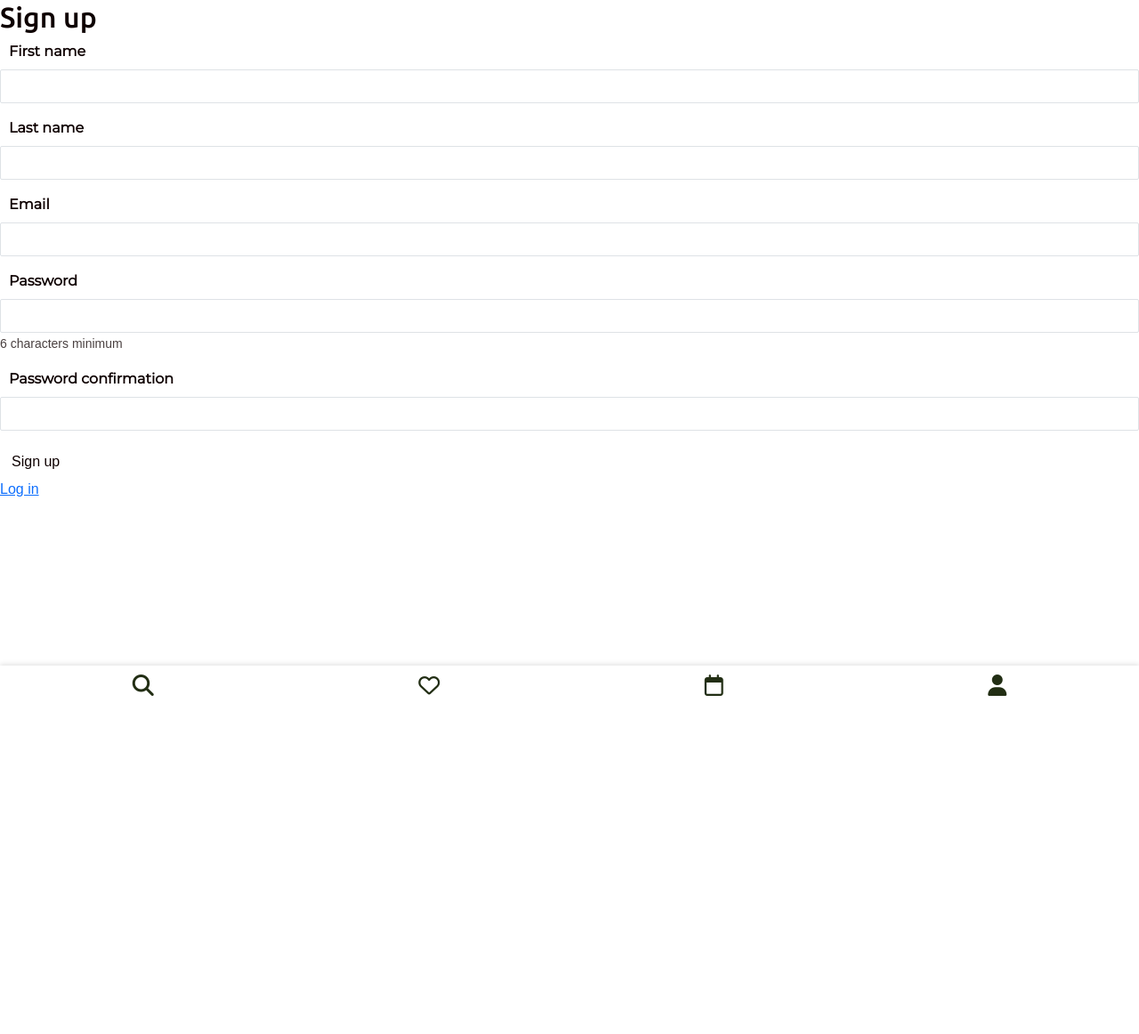
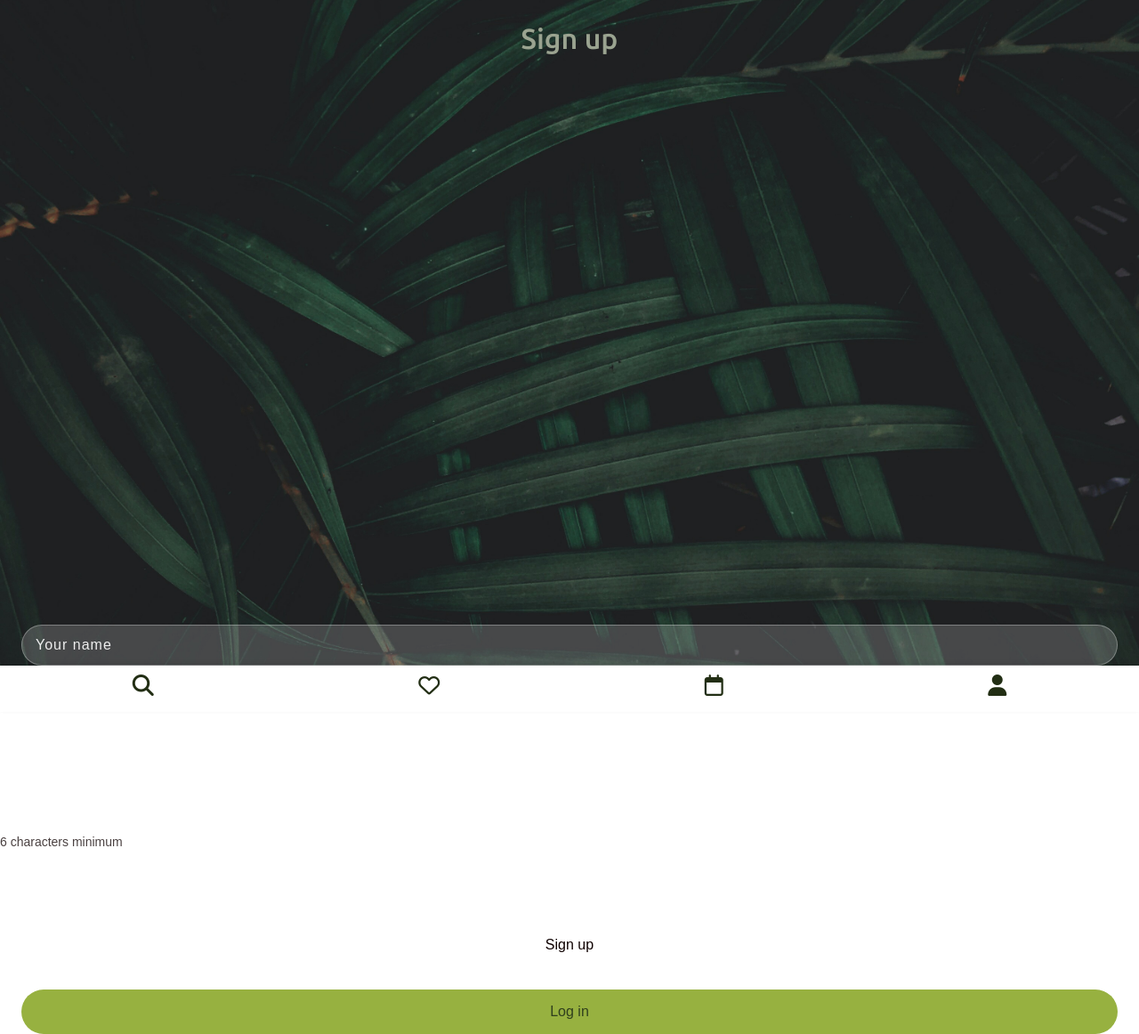
Before and after one commit to justdevelopin/CityGardens, a Rails app: page /users/sign_up in a window 1280 px wide. Shown: the whole page at 89% size. Before the commit the page ends 782 px from the top, so only its background shows below. Run offline with Rails 7, Linux system fonts and the light colour scheme; style sheets or scripts are compiled from the project's sources; some libraries are stand-ins or nearby versions.

Commit message:
login/signup style, forms fixed nearly

```diff
--- a/app/assets/stylesheets/application.scss
+++ b/app/assets/stylesheets/application.scss
@@ -21,3 +21,5 @@
 }
 
 @import "pages/index_search";
+@import "components/signup";
+@import "components/login";
--- /dev/null
+++ b/app/assets/stylesheets/components/login.scss.erb
@@ -0,0 +1,115 @@
+.sing-in-wrapper {
+  background-image: url(<%= asset_path('login.jpg') %>);
+  background-position: center;
+  background-repeat: no-repeat;
+  background-size: cover;
+  -webkit-background-size: cover;
+  -moz-background-size: cover;
+  -o-background-size: cover;
+  background-size: cover;
+}
+.sing-in-wrapper {
+    height: calc(100vh - 52px);
+    position: absolute;
+    left: 0px;
+    right: 0px;
+}
+
+
+.form-inputs input {
+    padding: 10px 0 10px 15px;
+    font-size: 17px;
+    font-weight: 300;
+    /* color: #ddd!important; */
+    letter-spacing: 1px;
+    border: none;
+    background: #ffffff2e;
+    box-sizing: border-box;
+    /* font-family: 'Mukta', sans-serif; */
+    width: calc(100% - 3rem);
+    outline: none;
+    font-size: 16px;
+    color: #fff!important;
+    border-radius: 1.8rem;
+    border: solid 1px #ffffff4d;
+    margin-left: 1.5rem;
+    margin-right: 1.5rem;
+}
+.form-inputs input:active, .form-inputs input:focus {
+    background: #ffffffa3;
+    border: solid 1px #316d09;
+    box-shadow: 0 1px 1px rgba(0, 0, 0, 0.075) inset, 0 0 8px rgba(126, 239, 104, 0.6);
+    outline: 0 none;
+}
+
+.form-inputs input::placeholder {
+    /* font-size: 20px; */
+    color: #ffffffe8;
+}
+.shared-links-singup {
+    width: calc(100% - 3rem);
+    background: #97B140;
+    padding: 0.8rem;
+    border-radius: 1.8rem;
+    text-align: center;
+    margin-left: 1.5rem;
+    margin-right: 1.5rem;
+    color: #2f3f1d;
+    text-decoration: none;
+}
+.form-title {
+    width: calc(100% - 3rem);
+    margin-left: 1.5rem;
+    margin-right: 1.5rem;
+    text-align: center;
+    margin-top: 1.5rem;
+    margin-bottom: 1.5rem;
+    color: #9aa390;
+}
+
+.shared-links-forgot-password {
+    width: calc(100% - 3rem);
+    margin-left: 1.5rem;
+    margin-right: 1.5rem;
+    text-align: center;
+    margin-top: 0.5rem;
+    color: #fff;
+    font-size: 14px;
+}
+
+.registry-form-submit input {
+    width: calc(100% - 3rem);
+    margin-left: 1.5rem;
+    margin-right: 1.5rem;
+    margin-bottom: 1.5rem;
+    background: #fff;
+    border-radius: 1.8rem;
+    padding: 0.8rem;
+}
+.registry-input-remember .form-check {
+    width: calc(100% - 3rem);
+    margin-left: 1.5rem;
+    margin-right: 1.5rem;
+    color: #fff;
+    margin-bottom: 1.5rem;
+    border-bottom: solid 1px #ffffff47;
+    padding-bottom: 1.5rem;
+    padding-top: 0.6rem;
+}
+
+.form-container-registry .simple_form {
+    margin-top: 50%;
+}
+
+a {
+  text-decoration: none;
+  color: #2f3f1d;
+}
+
+.shared-links-forgot-password a {
+  color: #a7b2a5;
+}
+
+label.form-check-label.boolean.optional {
+    color: #cfcfcf;
+}
--- /dev/null
+++ b/app/assets/stylesheets/components/signup.scss.erb
@@ -0,0 +1,25 @@
+.shared-links-login {
+    width: calc(100% - 3rem);
+    background: #97B140;
+    padding: 0.8rem;
+    border-radius: 1.8rem;
+    text-align: center;
+    margin-left: 1.5rem;
+    margin-right: 1.5rem;
+    color: #2f3f1d;
+    text-decoration: none;
+}
+
+a {
+  text-decoration: none;
+  color: #2f3f1d;
+}
+.user_password .form-text {
+    width: calc(100% - 3rem);
+    margin-left: 1.5rem;
+    margin-right: 1.5rem;
+    color: #fff;
+    opacity: .6;
+    padding-left: 0.8rem;
+    margin-top: 0.8rem;
+}
--- a/app/assets/stylesheets/pages/_events_index.scss
+++ b/app/assets/stylesheets/pages/_events_index.scss
@@ -233,3 +233,9 @@
   margin-bottom: 1.5rem;
   border: solid 1px #ccc;
 }
+
+
+.custom-marker {
+  border-radius: 100%;
+  border: solid 4px #fff;
+}
--- a/app/assets/stylesheets/pages/_new_event.scss
+++ b/app/assets/stylesheets/pages/_new_event.scss
@@ -8,7 +8,6 @@
 
 .tirtuary-h {
   color: #485936;
-
 }
 
 .action-button {
--- a/app/javascript/controllers/map_controller.js
+++ b/app/javascript/controllers/map_controller.js
@@ -22,6 +22,7 @@
   }
 
   addMarkersToMap() {
+
     this.currentMarkers.forEach(marker => marker.remove())
     this.currentMarkers = []
 
--- a/app/views/devise/registrations/new.html.erb
+++ b/app/views/devise/registrations/new.html.erb
@@ -1,29 +1,53 @@
-<h2>Sign up</h2>
-
-
+<div class="sing-in-wrapper">
+<div class="form-container-registry">
+  <div class="form-title">
+    <h2>Sign up</h2>
+  </div>
 <%= simple_form_for(resource, as: resource_name, url: registration_path(resource_name)) do |f| %>
   <%= f.error_notification %>
-
   <div class="form-inputs">
-    <%=  f.input :first_name %>
-    <%=  f.input :last_name %>
+    <%=  f.input :first_name,
+    input_html: { placeholder: "Your name" },
+                  label: false
+    %>
+    <%=  f.input :last_name,
+    input_html: { placeholder: "Your last name" },
+                  label: false
+    %>
 
     <%= f.input :email,
                 required: true,
                 autofocus: true,
-                input_html: { autocomplete: "email" }%>
+                input_html: { autocomplete: "email",
+                  placeholder: "Your Email",
+                  class: "registry-input"
+                },
+                label: false
+                %>
     <%= f.input :password,
                 required: true,
                 hint: ("#{@minimum_password_length} characters minimum" if @minimum_password_length),
-                input_html: { autocomplete: "new-password" } %>
+                input_html: { autocomplete: "new-password",
+                  placeholder: "Password",
+                  class: "registry-input"
+                },
+                label: false
+                %>
     <%= f.input :password_confirmation,
                 required: true,
-                input_html: { autocomplete: "new-password" } %>
+                input_html: { autocomplete: "new-password",
+                  placeholder: "Repeat password",
+                  class: "registry-input"
+                },
+                label: false
+                %>
   </div>
-
-  <div class="form-actions">
+  <div class="form-actions registry-form-submit">
     <%= f.button :submit, "Sign up" %>
   </div>
+<%= render "devise/shared/links" %>
+
 <% end %>
 
-<%= render "devise/shared/links" %>
+</div>
+</div>
--- a/app/views/devise/shared/_links.html.erb
+++ b/app/views/devise/shared/_links.html.erb
@@ -1,13 +1,19 @@
 <%- if controller_name != 'sessions' %>
-  <%= link_to "Log in", new_session_path(resource_name) %><br />
+  <div class="shared-links-login">
+    <%= link_to "Log in", new_session_path(resource_name) %>
+  </div>
 <% end %>
 
 <%- if devise_mapping.registerable? && controller_name != 'registrations' %>
-  <%= link_to "Sign up", new_registration_path(resource_name) %><br />
+  <div class="shared-links-singup">
+    <%= link_to "Sign up", new_registration_path(resource_name) %>
+  </div>
 <% end %>
 
 <%- if devise_mapping.recoverable? && controller_name != 'passwords' && controller_name != 'registrations' %>
-  <%= link_to "Forgot your password?", new_password_path(resource_name) %><br />
+  <div class="shared-links-forgot-password">
+    <%= link_to "Forgot your password?", new_password_path(resource_name) %>
+  </div>
 <% end %>
 
 <%- if devise_mapping.confirmable? && controller_name != 'confirmations' %>
--- a/app/views/events/new.html.erb
+++ b/app/views/events/new.html.erb
@@ -1,4 +1,3 @@
-
 <div class="form-container">
   <div class="container-logo">
     <%= image_tag 'logo.png', alt: 'Website Logo', class: 'logo-image' %>
--- a/app/views/gardens/new.html.erb
+++ b/app/views/gardens/new.html.erb
@@ -1,6 +1,6 @@
 <div class="form-container">
   <div class="container-logo">
-      <%= image_tag "logo.png" %>
+    <%= image_tag 'logo.png', alt: 'Website Logo', class: 'logo-image' %>
   </div>
   <div class="new-container">
     <div class="new-container-head">
```
Also changed, not shown: app/assets/stylesheets/components/_root.scss (+4 -4 lines), app/views/devise/sessions/new.html.erb (+27 -7 lines), README.md, app/assets/images/login.jpg (added). Lines whose indentation alone changed are shown as unchanged.
